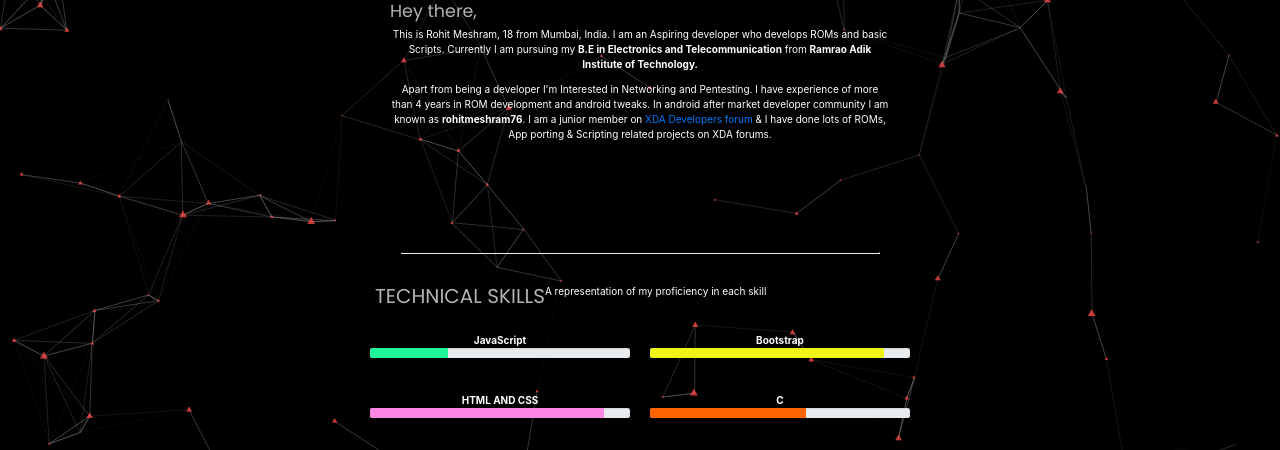
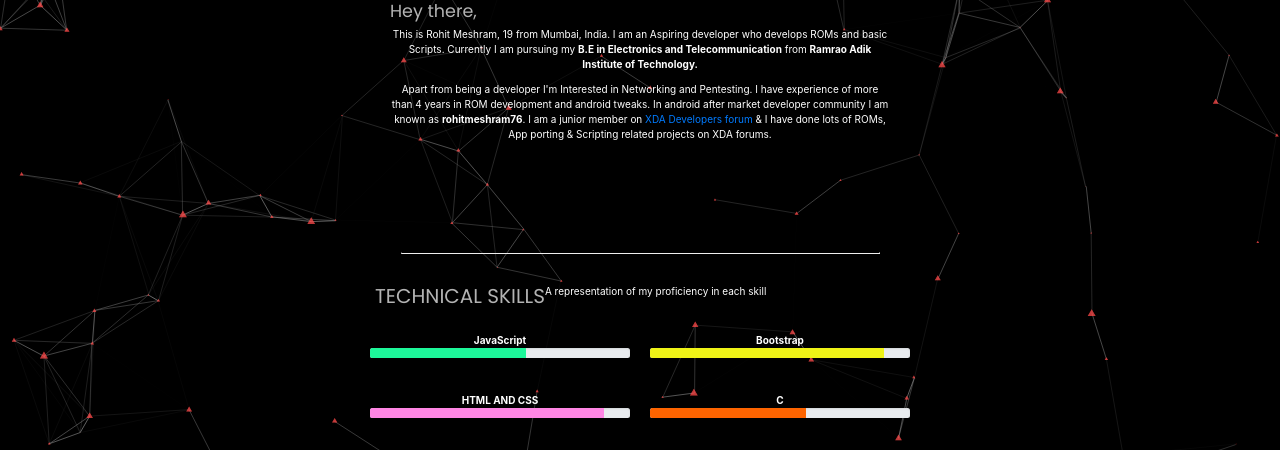
Before and after one commit to TheRohit/therohit.github.io, a plain HTML site: page index.html in a window 1280 px wide. Shown: the part 328-778 px from the top of the page. Drawn offline with nearby package versions, Linux system fonts and the light colour scheme.

Commit message:
change age

```diff
--- a/index.html
+++ b/index.html
@@ -40,7 +40,7 @@
 
 			<h2>Rohit Meshram</h2>
 			<h3 align="left">Hey there,</h3>
-            <p class="sed">This is Rohit Meshram, 18 from Mumbai, India. I am an Aspiring developer who develops ROMs
+            <p class="sed">This is Rohit Meshram, 19 from Mumbai, India. I am an Aspiring developer who develops ROMs
                  and basic Scripts. Currently I am pursuing my
                 <b>B.E in Electronics and Telecommunication</b> from <b>Ramrao Adik Institute of Technology.</b>
             </p>
@@ -70,7 +70,7 @@
 
 							<div class="skill-item"><b>JavaScript</b>
 								<div class="progress">
-									<div class="progress-bar" role="progressbar" style="background-color:#1df79a;width:30%"
+									<div class="progress-bar" role="progressbar" style="background-color:#1df79a;width:60%"
 										aria-valuenow="30" aria-valuemin="0" aria-valuemax="100"></div>
 								</div> <br>
 							</div>
```
